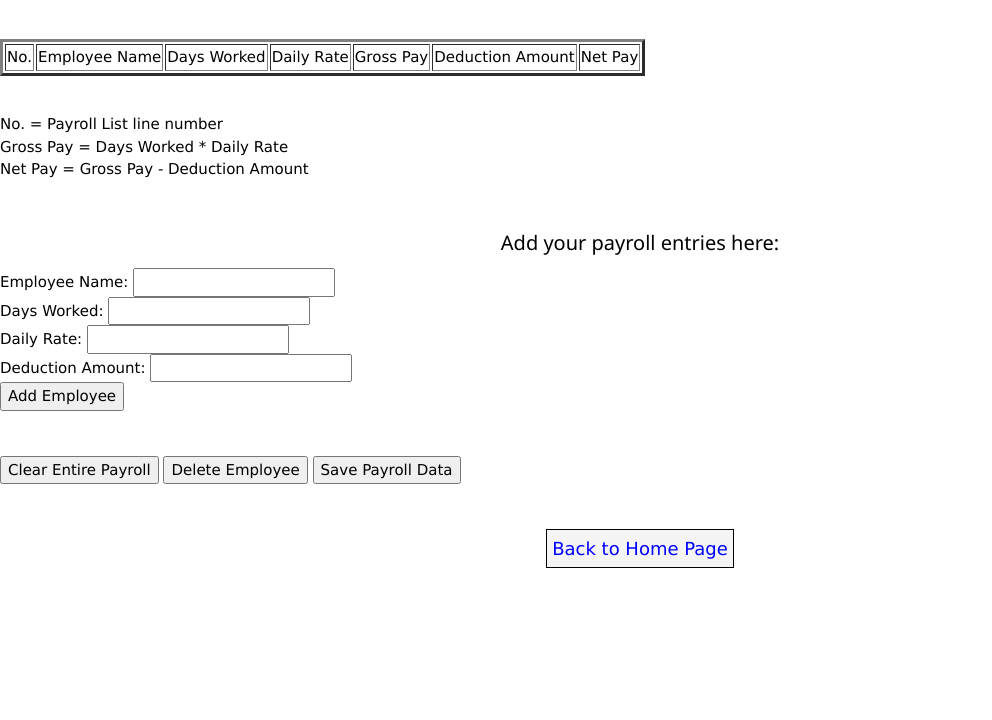
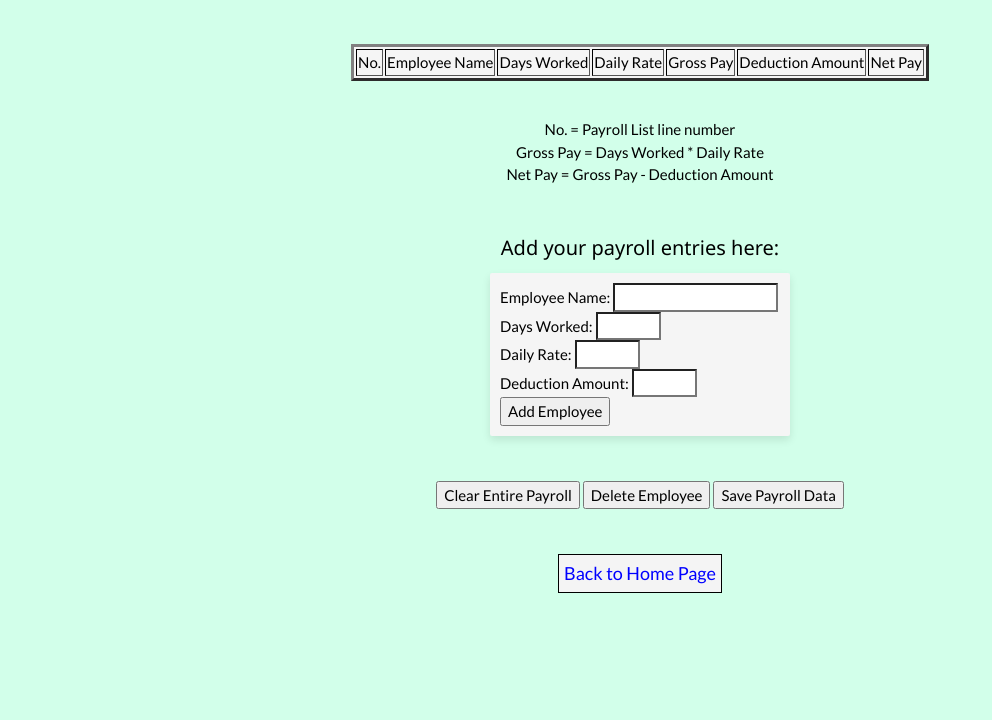
Before and after one commit to mns2324/ITCfinal, a plain HTML site: page PAYROLL.html in a window 1280 px wide. Shown: the part 80-800 px from the top of the page, without its empty margins (0-992 px from the left). Drawn offline with nearby package versions, Linux system fonts and the light colour scheme.

Commit message:
Update styles.css

```diff
--- a/styles.css
+++ b/styles.css
@@ -1,7 +1,61 @@
-/* Place your CSS styles in this file */
-
-h1 {
+h1
+{
     text-align: center;
-    font-family: "Source Sans Pro", sans-serif;
+    font-family: "Lato", sans-serif;
     font-weight: normal;
 }
+/* ensure the navbar ignores body padding/margins */
+.w3-top
+{
+    position: fixed; /* stick the navbar to the top */
+    top: 0;
+    left: 0;
+    width: 100%; /* stretch across the screen */
+    z-index: 1000; /* keep it above other content */
+}
+thead, td
+{
+    border-style: inset;
+    border-color: #000000;
+}
+p
+{
+    text-align: center;
+}
+input
+{
+    width: 65px;
+    background-color: white;
+}
+.form-container
+{
+    margin: auto;
+    text-align: left; /* preserve left alignment of text */
+    border: 10px solid transparent;
+    max-width: 300px;
+    border-radius: 2px; /* rounded corners */
+    background: whitesmoke;
+    box-shadow: 0 4px 8px rgba(0, 0, 0, 0.1); /* shadow */
+    justify-content: center;
+}
+#employeeName
+{
+    width: 165px;
+}
+.threebuttons
+{
+    text-align: center;
+}
+body
+{
+    font-size: 100%;
+    background-color: #d2ffea;
+    font-family: "Lato", sans-serif;
+    border: 5px solid transparent; /* invisible border */
+    box-sizing: border-box; /* ensures padding/margin are within the viewport size */
+}
+table
+{
+    background-color: whitesmoke;
+    margin-left: auto; margin-right: auto;
+}
```
